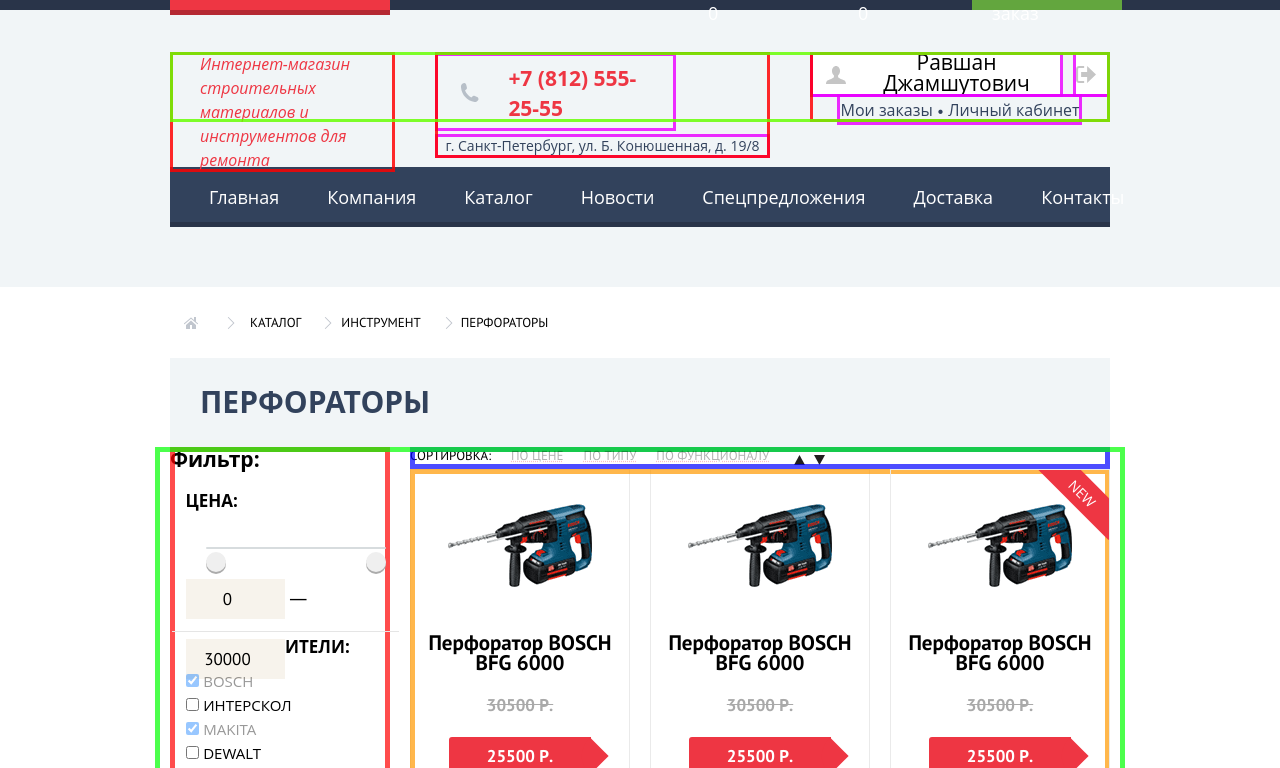
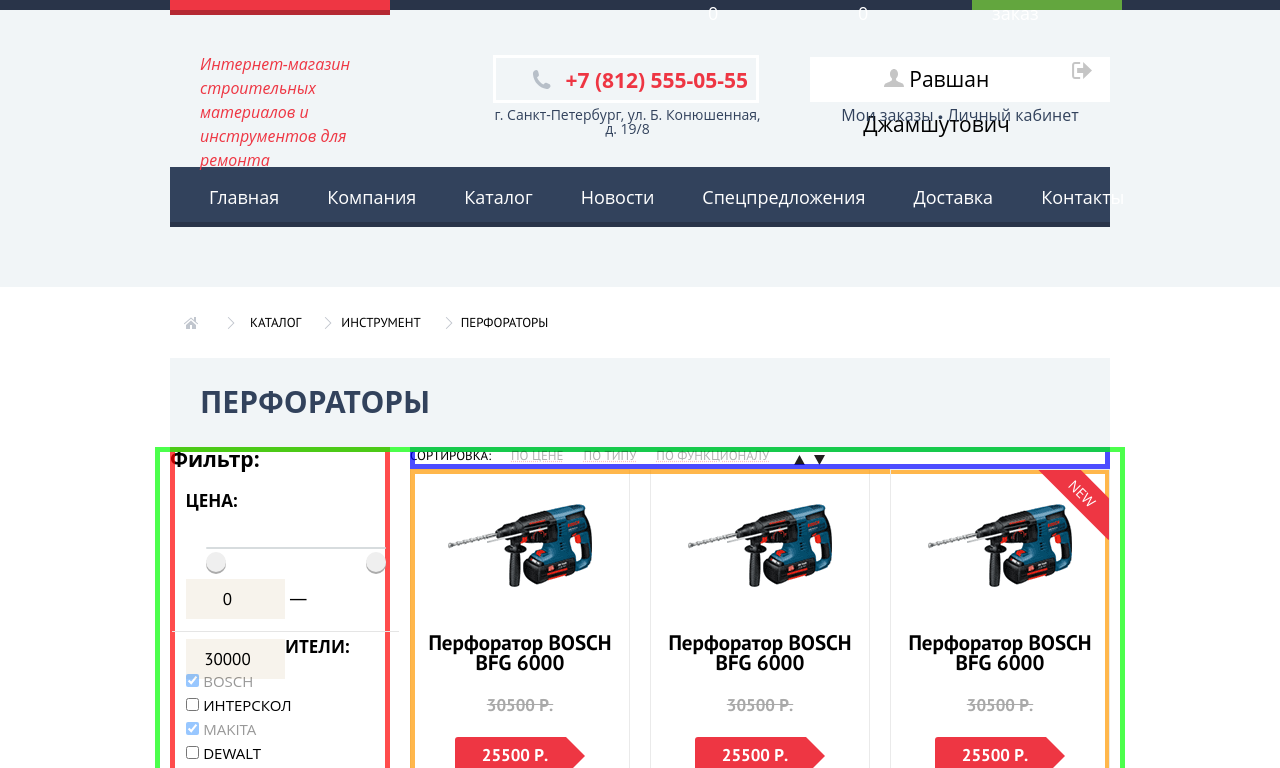
Before and after one commit to mbanakova/1351465-technomart-28, a plain HTML site: page catalog.html in a window 1280 px wide. Shown: the part 32-800 px from the top of the page. Drawn offline with Linux system fonts and the light colour scheme; files that its build step writes are made by us from their sources; a web font is replaced by a local one.

Commit message:
стрелки

```diff
--- a/catalog.html
+++ b/catalog.html
@@ -38,7 +38,7 @@
               </p>
 
               <div class="header-contacts">
-                <a class="dial-up" href="tel:+78125552555">+7 (812) 555-25-55</a>
+                <a class="dial-up" href="tel:+78125552555">+7 (812) 555-05-55</a>
                 <address class="header-contacts-address">
                   г. Санкт-Петербург, ул. Б. Конюшенная, д. 19/8
                 </address>
@@ -46,8 +46,18 @@
 
               <div class="login-wrapper">
                 <ul class="user-auth">
-                  <li class="user-button"><a class="auth-link guest" href="#">Равшан Джамшутович</a></li>
-                  <li class="user-button"><a class="auth-link exit" href="#">Выход</a></li>
+                  <li class="user-button">
+                    <a class="auth-link guest" href="#">
+                      <svg xmlns="http://www.w3.org/2000/svg" width="20" height="18" viewBox="0 0 20 18"><path  class="ravshan" fill="#c5c5c5" d="M17.881 14.166c-2.144-.735-4.256-1.666-5.207-2.39-.657-.501-.77-1.618-.517-2.415 1.118-.903 1.864-2.477 1.864-4.278C14.021 2.276 12.221 0 10 0S5.979 2.276 5.979 5.083c0 1.801.746 3.374 1.863 4.277.253.798.141 1.915-.517 2.416-.95.724-3.063 1.654-5.207 2.39S0 18 0 18h20s.025-3.099-2.119-3.834z"/></svg>
+                    Равшан Джамшутович
+                    </a>
+                  </li>
+                  <li class="user-button">
+                    <a class="auth-link exit" href="#">
+                      <svg xmlns="http://www.w3.org/2000/svg" width="21" height="17" viewBox="0 0 21 17">
+                        <g fill="#c5c5c5"><path class="log-out" fill="#c5c5c5" d="M21 8.5L12.125 0v6h-6v5h6v6z"/>
+                          <path class="log-out" fill="#c5c5c5" d="M3.106 13.952V3.048c.018-.376.171-1.057 1.01-1.057h5.027V0H4.116C1.938 0 1.112 1.81 1.087 3.027v10.946C1.112 15.189 1.938 17 4.116 17h5.027v-1.99H4.116c-.839 0-.992-.683-1.01-1.058z"/></g></svg>
+                      Выход</a></li>
                 </ul>
 
                 <div class="header-user-profile">
@@ -60,13 +70,13 @@
 
             <nav class="main-header-nav container">
             <ul class="site-navigation">
-              <li class="site-navigation-item"><a  class="nav-link" href="index.html">Главная</a></li>
-              <li class="site-navigation-item"><a  class="nav-link" href="#">Компания</a></li>
-              <li class="site-navigation-item"><a  class="nav-link" href="catalog.html" target="_blank">Каталог</a></li>
-              <li class="site-navigation-item"><a  class="nav-link" href="#">Новости</a></li>
-              <li class="site-navigation-item"><a  class="nav-link" href="#">Спецпредложения</a></li>
-              <li class="site-navigation-item"><a  class="nav-link" href="#">Доставка</a></li>
-              <li class="site-navigation-item"><a  class="nav-link" href="#">Контакты</a></li>
+              <li class="site-navigation-item"><a class="nav-link" href="index.html">Главная</a></li>
+              <li class="site-navigation-item"><a class="nav-link" href="#">Компания</a></li>
+              <li class="site-navigation-item"><a class="nav-link" href="catalog.html" target="_blank">Каталог</a></li>
+              <li class="site-navigation-item"><a class="nav-link" href="#">Новости</a></li>
+              <li class="site-navigation-item"><a class="nav-link" href="#">Спецпредложения</a></li>
+              <li class="site-navigation-item"><a class="nav-link" href="#">Доставка</a></li>
+              <li class="site-navigation-item"><a class="nav-link" href="#">Контакты</a></li>
             </ul>
             </nav>
         </div>
--- a/css/style.css
+++ b/css/style.css
@@ -173,8 +173,6 @@ a {
     display: flex;
     justify-content: space-between;
     align-items: flex-start;
-    outline: 3px solid rgba(102, 255, 0, 0.836);
-    outline-offset: -3px;
     box-sizing: border-box;
 }
 
@@ -187,51 +185,44 @@ a {
     color: var(--basic-red);
     font-style: italic;
     font-size: 16px;
-    outline: 3px solid rgba(255, 1, 1, 0.836);
-    outline-offset: -3px;
 }
 
 .header-contacts {
-    margin-top: auto;
-    border-top: 1px solid #000;
-    outline: 3px solid rgba(255, 1, 1, 0.836);
-    outline-offset: -3px;
+    margin-left: 50px;
+    margin-top: 3px;
+    width: 270px;
 }
 
 .dial-up {
-    display: inline-block;
-    vertical-align: middle;
+    display: block;
     margin-top: auto;
-    width: 150px;
+    width: 190px;
     font-size: 21px;
     line-height: 30px;
     font-weight: 700;
     color: var(--basic-red);
     border: 3px solid var(--white);
-    padding: 7px 15px 5px 70px;
+    padding: 7px 0 5px 70px;
     background-image: url("../img/icon-phone.svg");
-    background-position: 10% 50%;
+    background-position: 15% 50%;
     background-repeat: no-repeat;
-    outline: 3px solid rgba(234, 3, 255, 0.836);
-    outline-offset: -3px;
 }
 
 .header-contacts-address {
-    margin-top: 3px;
-    padding: 0 10px;
+    padding: 0;
+    margin-top: 5px;
+    width: 270px;
     font-size: 14px;
+    line-height: 14px;
     text-align: center;
     color: var(--special-darkblue);
     font-style: normal;
-    outline: 3px solid rgba(234, 3, 255, 0.836);
-    outline-offset: -3px;
 }
 
 .login-wrapper {
+    margin-top: 4px;
     display: flex;
     flex-direction: column;
-    outline: 3px solid rgba(255, 1, 1, 0.836);
-    outline-offset: -3px;
     justify-content: space-between;
 }
 
@@ -240,8 +231,6 @@ a {
     padding: 0;
     width: 300px;
     list-style: none;
-    outline: 3px solid rgba(234, 3, 255, 0.836);
-    outline-offset: -3px;
     display: flex;
     justify-content: flex-end;
     align-items: flex-start;
@@ -249,22 +238,20 @@ a {
 
 .user-button {
     background-color: var(--white);
-    margin-right: 10px;
 }
 
 .user-button:last-child {
-    margin: 0;
+    align-self: center;
+    margin-right: 0;
 }
 
 .auth-link {
     display: block;
     font-size: 21px;
-    line-height: 21px;
+    line-height: 45px;
+    min-height: 45px;
     text-align: center;
     color: var(--black);
-    min-height: 45px;
-    outline: 3px solid rgba(234, 3, 255, 0.836);
-    outline-offset: -3px;
 }
 
 .auth-link.enter {
@@ -295,38 +282,48 @@ a {
 }
 
 .auth-link.guest {
-    padding-left: 50px;
-    padding-right: 10px;
-    min-width: 185px;
-    background-image: url("../img/icon-user.svg");
-    background-position: 7% 50%;
-    background-repeat: no-repeat;
+    padding-left: 10px;
+    padding-right: 0px;
+    min-width: 200px;
+    border-top: 1px solid var(--basic-background);
+    max-height: 44px;
 }
 
-.user-button + .guest {
-    margin-right: 0;
+.guest:hover .ravshan {
+    fill: var(--basic-navy)
+}
+
+.exit:hover .log-out {
+    fill: var(--basic-navy)
 }
 
 .auth-link.guest:active {
     color: var(--basic-greylight);
 }
 
+.ravshan {
+    padding-right: 15px;
+    padding-left: 5px;
+}
+
+.log-out {
+
+}
+
 .auth-link.exit {
     font-size: 0;
     margin: 0;
-    padding: 0 17px 0 20px;
-    background-image: url("../img/icon-logout.svg");
-    background-position: 10% 50%;
-    background-repeat: no-repeat;
+    padding: 0 18px;
+    align-self: center;
 }
 
 .header-user-profile {
-    outline: 3px solid rgba(234, 3, 255, 0.836);
-    margin: 0 auto;
+    margin: 5px auto 0 auto;
+    font-size: 16px;
+    line-height: 16px;
 }
 
 .user-profile {
-    font-size: 16px;
     color: var(--special-darkblue);
 }
 
@@ -398,16 +395,24 @@ a {
     color: var(--white);
 }
 
+.feature-item {
+    box-sizing: border-box;
+    padding: 20px;
+    display: flex;
+    flex-direction: column;
+    justify-content: space-between;
+}
+
 .feature-item .button {
     margin: 0;
     padding: 0;
+    vertical-align: middle;
     font-size: 14px;
-    line-height: 18px;
+    line-height: 38px;
     text-align: center;
     color: var(--white);
     background-color: rgba(255, 255, 255, 0.3);
     width: 135px;
-    height: 38px;
 }
 
 .feature-item .button:hover {
@@ -426,21 +431,21 @@ a {
     background-color: var(--special-yellow);
     background-image: url(../img/icon-1.svg);
     background-repeat: no-repeat;
-    background-position: 70% 50%;
+    background-position: 200px 50%;
 }
 
 .tools {
     background-color: var(--special-blue);
     background-image: url(../img/icon-2.svg);
     background-repeat: no-repeat;
-    background-position: 70% 50%;
+    background-position: 200px 50%;
 }
 
 .technics {
     background-color: var(--special-lilac);
     background-image: url(../img/icon-3.svg);
     background-repeat: no-repeat;
-    background-position: 70% 50%;
+    background-position: 200px 50%;
 
 }
 
@@ -448,7 +453,7 @@ a {
     background-color: var(--special-greenlight);
     background-image: url(../img/icon-4.svg);
     background-repeat: no-repeat;
-    background-position: 70% 50%;
+    background-position: 200px 50%;
     grid-row-start: 2;
     grid-row-end: 3;
     grid-column-start: -1;
@@ -459,7 +464,7 @@ a {
     background-color: #ffc047;
     background-image: url(../img/icon-5.svg);
     background-repeat: no-repeat;
-    background-position: 70% 50%;
+    background-position: 200px 50%;
     grid-row-start: 3;
     grid-row-end: 4;
     grid-column-start: -1;
@@ -1096,30 +1101,26 @@ a {
     position: relative;
     font-family: "PT Sans", "Arial", sans-serif;
     font-size: 17px;
-    line-height: 18px;
+    line-height: 17px;
     font-weight: 700;
     text-align: center;
     text-transform: uppercase;
     color: var(--white);
     background-color: var(--basic-red);
-    width: 122px;
-    padding: 10px;
+    width: 120px;
+    padding: 10px 10px 11px 0;
     border-radius: 3px 0 0 3px;
 }
 
-/* Наверно лучше картинкой, стрелка какая-то драная */
 .item-price:after {
     position: absolute;
     content: "";
-    z-index: 1;
-    background-color: var(--basic-red);
-    width: 34px;
-    height: 34px;
-    top: 2px;
-    right: -15px;
-    box-shadow: 1px 1px 0 1px var(--basic-red);
-    border-radius: 50px 0 0 0;
-    transform: rotate(-45deg) scale(0.73);
+    width: 0;
+    height: 0;
+    top: 0;
+    right: -19px;
+    border: 19px solid var(--white);
+    border-left-color: var(--basic-red);
 }
 
 /* Компания Техномарт */
```
Also changed, not shown: index.html (+1 -1 lines).
